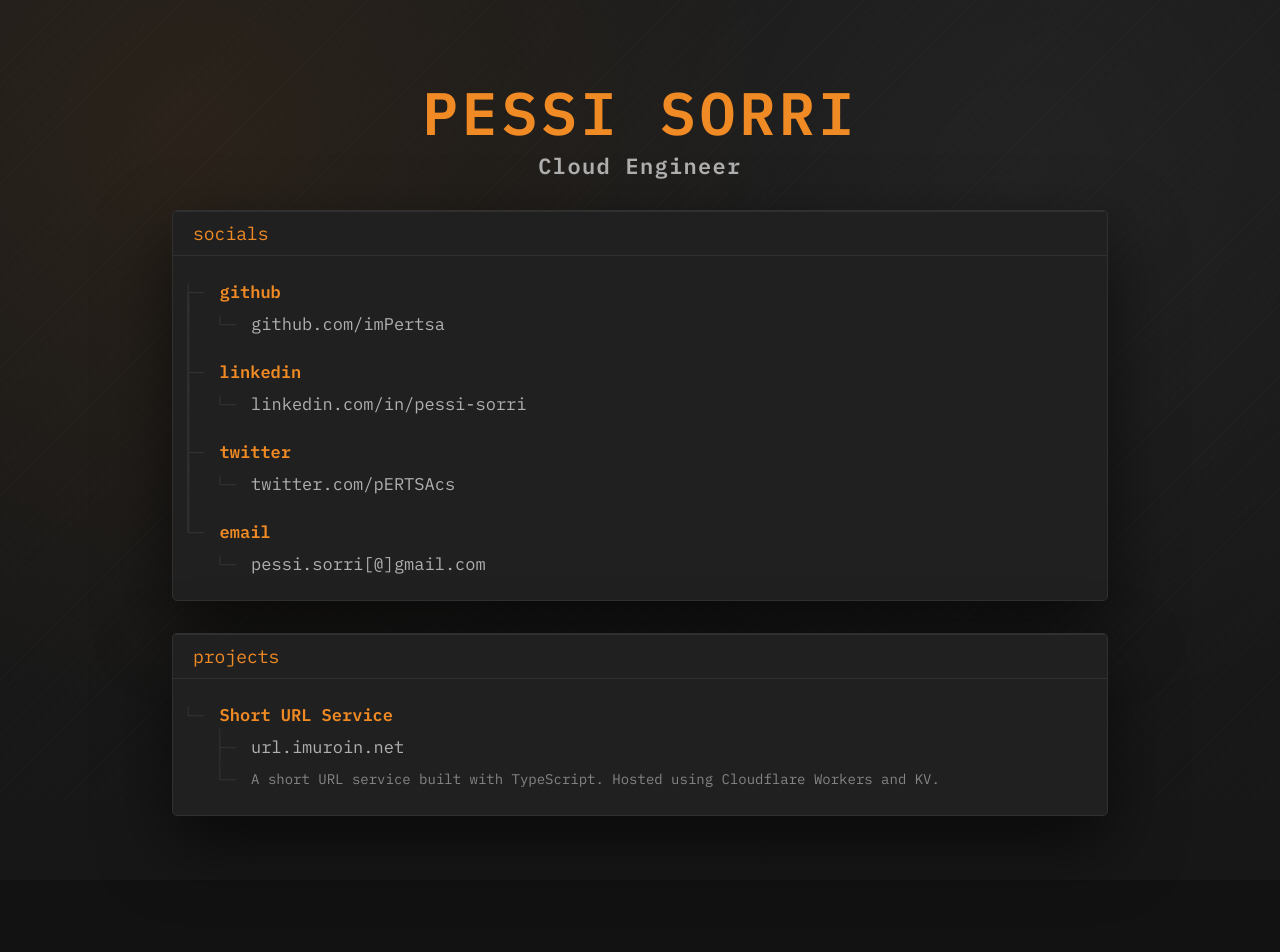
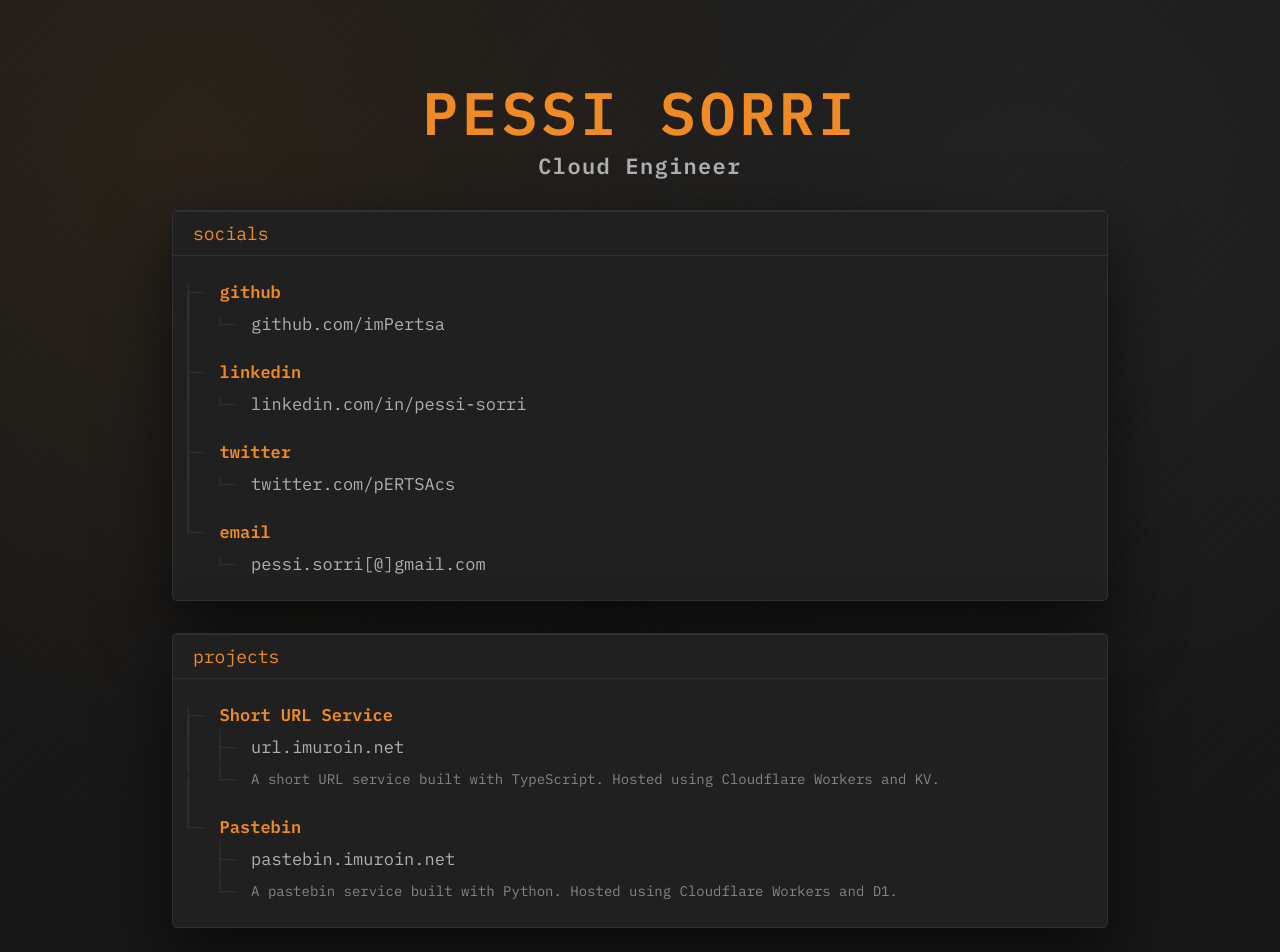
Before and after one commit to imPertsa/imuroin.net, a React (Vite) app: page / in a window 1280 px wide. Shown: the top 952 px of the page. Before the commit the page ends 880 px from the top, so only its background shows below. Built offline with nearby package versions, Linux system fonts and the light colour scheme; the HTML template or start-up script is replaced by a standard one.

Commit message:
feat: add pastebin

```diff
--- a/src/App.tsx
+++ b/src/App.tsx
@@ -36,6 +36,12 @@ const projects = [
     handle: "url.imuroin.net",
     url: "https://url.imuroin.net",
     context: "A short URL service built with TypeScript. Hosted using Cloudflare Workers and KV.",
+  },
+  {
+    label: "Pastebin",
+    handle: "pastebin.imuroin.net",
+    url: "https://pastebin.imuroin.net",
+    context: "A pastebin service built with Python. Hosted using Cloudflare Workers and D1.",
   }
 ];
 
```
